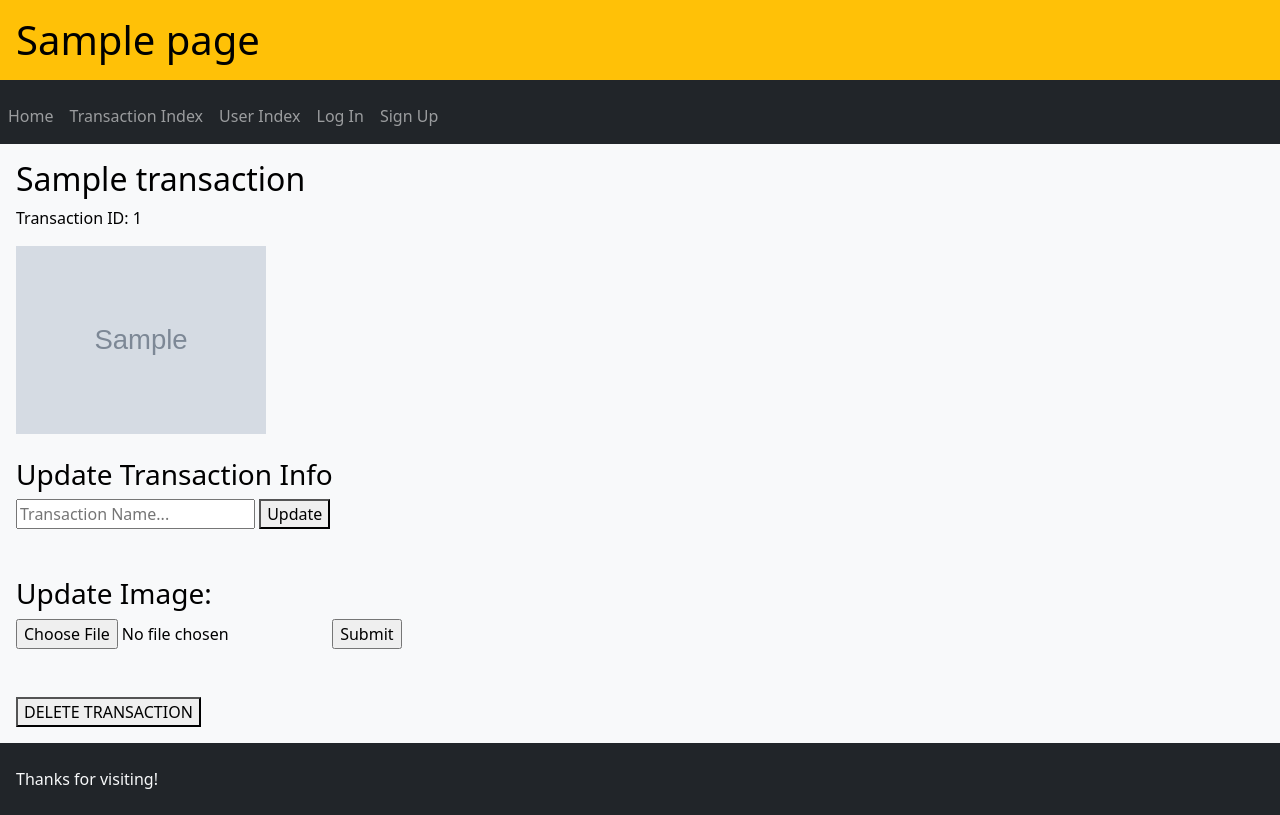
After one commit to moemawla/financial_tracker, a Flask app: template financial_tracker/templates/transaction_detail.html in a window 1280 px wide. The commit adds this page. Run offline with Flask 2, Linux system fonts and the light colour scheme; the template is opened without the code that fills it: most values are stand-ins (such as "Sample title", 1, 10 or a date in 2020); grey boxes marked "Sample" are stand-in pictures; parts of the project's set-up code (start-up, migrations or seed data) failed here and were passed over.

Commit message:
Add image upload/retrieval to/from S3 buckets

```diff
--- a/financial_tracker/controllers/__init__.py
+++ b/financial_tracker/controllers/__init__.py
@@ -1,4 +1,5 @@
 from controllers.transaction_controller import transactions
 from controllers.user_controller import users
+from controllers.image_controller import transaction_images
 
-registerable_controllers = [transactions, users]
+registerable_controllers = [users, transactions, transaction_images]
--- a/financial_tracker/controllers/user_controller.py
+++ b/financial_tracker/controllers/user_controller.py
@@ -1,4 +1,4 @@
-from flask import Blueprint, request, render_template, redirect, url_for, abort, flash
+from flask import Blueprint, request, render_template, redirect, url_for, abort
 from main import db, lm
 from models.users import User
 from schemas.user_schema import users_schema, user_schema, user_update_schema
--- a/financial_tracker/models/transactions.py
+++ b/financial_tracker/models/transactions.py
@@ -7,3 +7,7 @@ class Transaction(db.Model):
 
     def __init__(self, transaction_name):
         self.transaction_name = transaction_name
+
+    @property
+    def image_filename(self):
+        return f"transaction_images/{self.transaction_id}.jpg"
--- a/financial_tracker/requirements.txt
+++ b/financial_tracker/requirements.txt
@@ -1,4 +1,6 @@
 alembic==1.7.5
+boto3==1.20.8
+botocore==1.23.9
 click==8.0.3
 dataclasses==0.8
 Faker==9.8.0
@@ -12,6 +14,7 @@ importlib-metadata==4.8.1
 importlib-resources==5.4.0
 itsdangerous==2.0.1
 Jinja2==3.0.2
+jmespath==0.10.0
 Mako==1.1.6
 MarkupSafe==2.0.1
 marshmallow==3.14.0
@@ -19,9 +22,11 @@ marshmallow-sqlalchemy==0.26.1
 psycopg2-binary==2.9.1
 python-dateutil==2.8.2
 python-dotenv==0.19.1
+s3transfer==0.5.0
 six==1.16.0
 SQLAlchemy==1.4.26
 text-unidecode==1.3
 typing-extensions==3.10.0.2
+urllib3==1.26.7
 Werkzeug==2.0.2
 zipp==3.6.0
--- a/financial_tracker/templates/base.html
+++ b/financial_tracker/templates/base.html
@@ -4,6 +4,7 @@
         <title>
             Financial Tracker
         </title>
+        <link rel="icon" href="{{ url_for('static', filename='favicon.ico') }}" type="image/gif" sizes="16x16"/>
         <link rel="stylesheet" href="https://cdn.jsdelivr.net/npm/bootstrap@5.1.3/dist/css/bootstrap.min.css" integrity="sha384-1BmE4kWBq78iYhFldvKuhfTAU6auU8tT94WrHftjDbrCEXSU1oBoqyl2QvZ6jIW3" crossorigin="anonymous">
         <meta name="viewport" content="width=device-width, initial-scale=1, shrink-to-fit=no">
     </head>
--- /dev/null
+++ b/financial_tracker/templates/transaction_detail.html
@@ -0,0 +1,29 @@
+{% extends "base.html" %}
+{% block content %}
+
+    <h2>{{ page_data.transaction.transaction_name }}</h2>
+    <p>Transaction ID: {{ page_data.transaction.transaction_id }}</p>
+
+    <img src= "{{ page_data.image }}" style="width: 250px">
+    <br/><br/>
+    <h3>Update Transaction Info</h3>
+    <form action="/transactions/{{ page_data.transaction.transaction_id }}/" method="POST">
+        <input type="text" name="transaction_name" placeholder="Transaction Name..."/>
+        <button>Update</button>
+    </form>
+
+    <br/><br/>
+
+    <h3>Update Image:</h3>
+    <form action="/transactions/{{ page_data.transaction.transaction_id }}/image/" method="POST" enctype = "multipart/form-data">
+        <input type="file" name="image">
+        <input type="submit">
+    </form>
+
+    <br/><br/>
+
+    <form action = "/transactions/{{ page_data.transaction.transaction_id }}/delete/", method="POST">
+        <button>DELETE TRANSACTION</button>
+    </form>
+
+{% endblock %}
```
Also changed, not shown: financial_tracker/config.py (+23 -0 lines), financial_tracker/controllers/image_controller.py (added, +21 -0 lines), financial_tracker/controllers/transaction_controller.py (+23 -5 lines), financial_tracker/static/favicon.ico (added).
